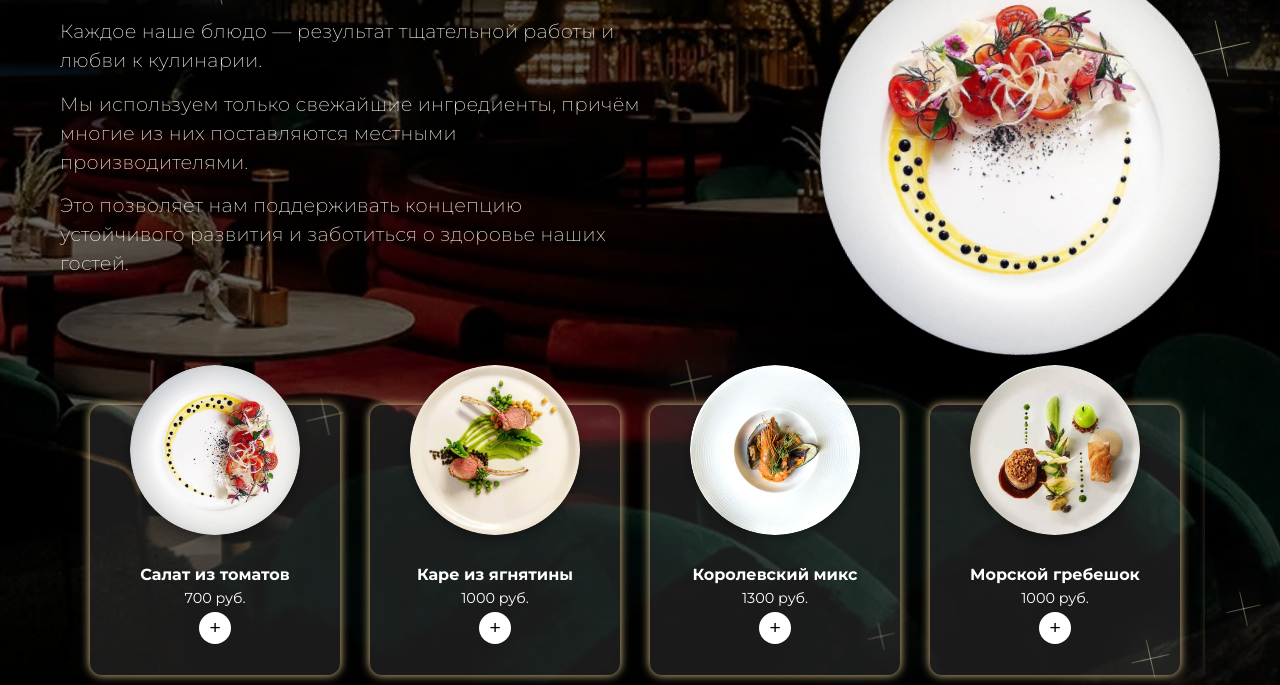
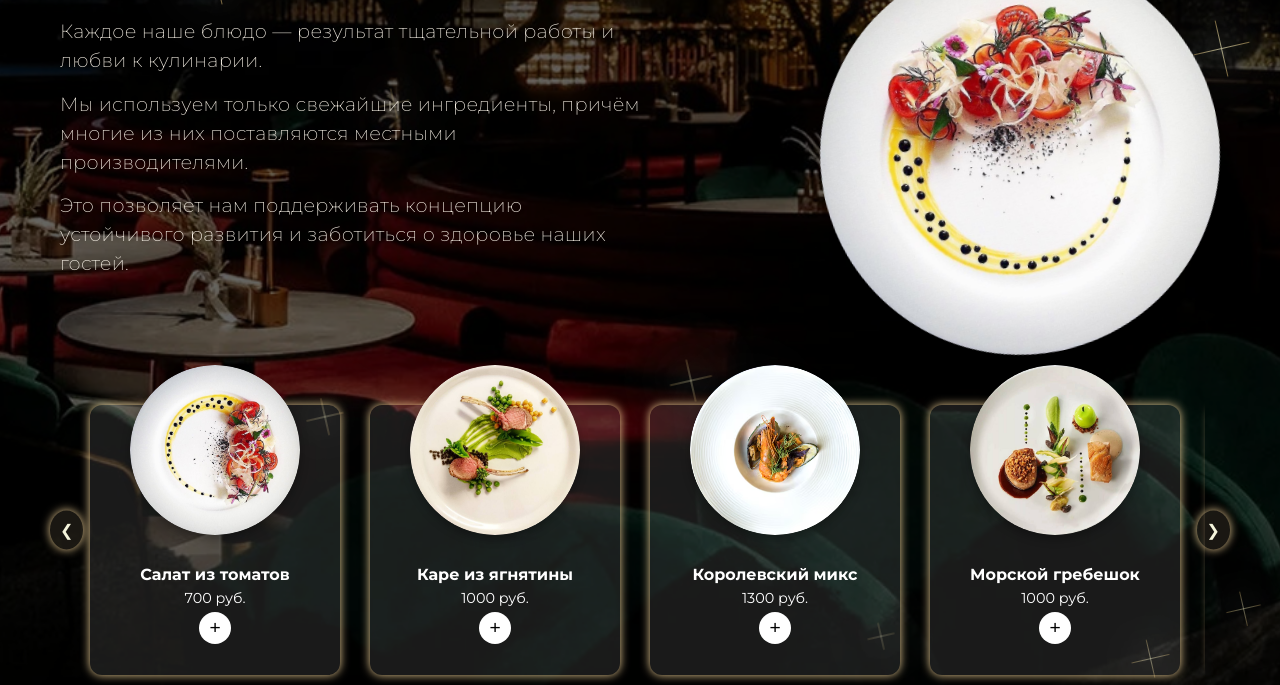
Before and after one commit to Scenery99/restaurantContinentalPalate, a plain HTML site: page index.html in a window 1280 px wide. Shown: the part 115-800 px from the top of the page. Drawn offline with Linux system fonts and the light colour scheme.

Commit message:
added buttons to scroll the carousel

```diff
--- a/script.js
+++ b/script.js
@@ -11,7 +11,7 @@ const dishes = [
   { name: 'Креветка с бри', price: 1220, img: 'img/menu-img/11zon_cropped (9).png' },
   { name: 'Салат с лобстером', price: 1240, img: 'img/menu-img/11zon_cropped (11).png' },
   { name: 'Шоколадный милфей', price: 1050, img: 'img/menu-img/11zon_cropped (12).png' },
-  { name: 'Панакота', price: 1000, img: 'img/menu-img/11zon_cropped (13).png' }
+  { name: 'Панакота', price: 1000, img: 'img/menu-img/11zon_cropped (13).png' },
 ];
 
 // СОЗДАНИЕ HEADER, HERO, МОДАЛЬНОГО ОКНА КОРЗИНЫ
@@ -329,6 +329,35 @@ function renderCart() {
   cartTotalEl.textContent = 'Итоговая сумма: ' + total + ' руб.';
 }
 
+// Функция для создания кнопок навигации карусели
+function createCarouselNavButtons() {
+  // Создаем левую кнопку
+  const leftBtn = document.createElement('button');
+  leftBtn.className = 'carousel-btn left';
+  leftBtn.innerHTML = '&#10094;'; // Unicode-символ для стрелки влево
+
+  // Создаем правую кнопку
+  const rightBtn = document.createElement('button');
+  rightBtn.className = 'carousel-btn right';
+  rightBtn.innerHTML = '&#10095;'; // Unicode-символ для стрелки вправо
+
+  // Добавляем кнопки в контейнер карусели
+  const carouselContainer = document.getElementById('carousel-container');
+  carouselContainer.appendChild(leftBtn);
+  carouselContainer.appendChild(rightBtn);
+
+  // Обработчики клика: прокрутка контейнера на ширину одной карточки (250px — можно настроить)
+  leftBtn.addEventListener('click', () => {
+    carouselContainer.scrollLeft -= 250;
+  });
+  rightBtn.addEventListener('click', () => {
+    carouselContainer.scrollLeft += 250;
+  });
+}
+
+createCarouselNavButtons();
+
+
 // КНОПКИ "ЗАКАЗАТЬ" И "ОЧИСТИТЬ КОРЗИНУ"
 checkoutBtn.addEventListener('click', () => {
   alert('Спасибо за заказ!');
--- a/style.css
+++ b/style.css
@@ -323,6 +323,34 @@ header {
     scrollbar-width: none;
 }
 
+/* КНОПКИ ДЛЯ ПЕРЕЛИСТЫВАНИЯ КАРУСЕЛИ */
+.carousel-btn {
+    position: absolute;
+    top: 50%;
+    transform: translateY(-50%);
+    background-color: rgba(247, 221, 173, 0.1);
+    border: none;
+    color: beige;
+    font-size: 1rem;
+    padding: 10px;
+    cursor: pointer;
+    border-radius: 50%;
+    z-index: 10;
+    transition: background-color 0.3s ease;
+    box-shadow: 0 0 10px rgba(248, 216, 157, 0.945);
+  }
+  .carousel-btn.left {
+    left: 10px;
+  }
+  .carousel-btn.right {
+    right: 10px;
+  }
+  .carousel-btn:hover {
+    background-color: rgba(247, 221, 173, 0.6);
+
+  }
+
+
 .carousel-track {
     display: inline-flex;
     transition: transform 0.5s;
```
